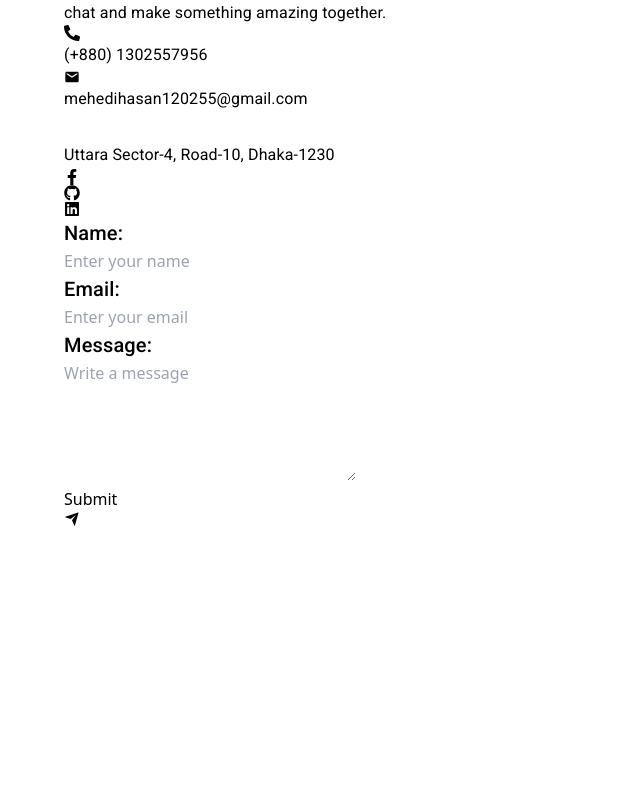
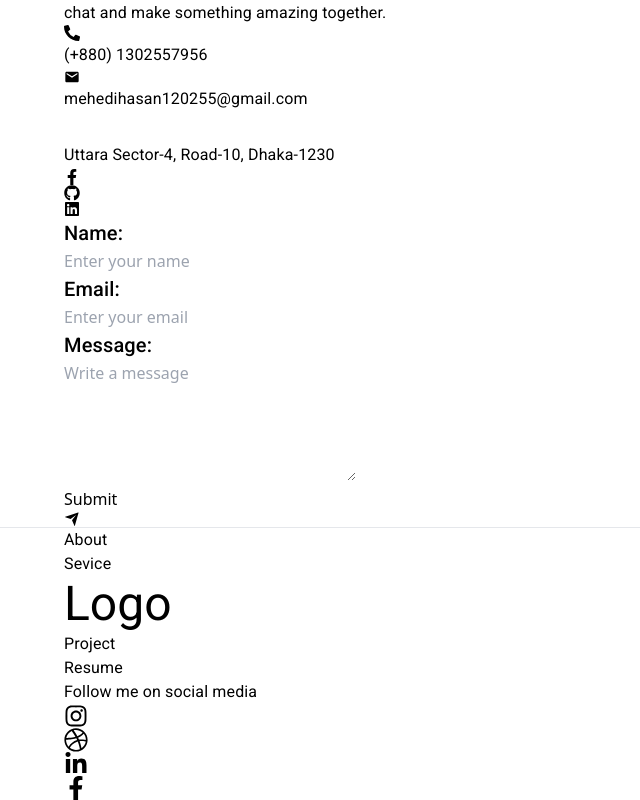
Before and after one commit to MehediHasan128/mehedi-portfolio, a React (Vite) app: page / in a window 1280 px wide. Shown: the part 10408-11208 px from the top of the page, without its empty margins (0-640 px from the left). Before the commit the page ends 10935 px from the top, so only its background shows below. Built offline with nearby package versions, Linux system fonts and the light colour scheme; some icons are missing.

Commit message:
add footer section

```diff
--- a/src/Components/Pages/Contact/Contact.jsx
+++ b/src/Components/Pages/Contact/Contact.jsx
@@ -8,7 +8,7 @@ const Contact = () => {
   return (
     <div className="bg-[#1b1b1b] py-20" id="contact">
       <Container>
-        <Box className="flex flex-col lg:flex-row justify-between items-center lg:gap-36">
+        <Box className="flex flex-col lg:flex-row justify-between items-center gap-10 lg:gap-36">
           <Box className="text-white">
             <Box>
               <Typography variant="h3">
@@ -52,23 +52,23 @@ const Contact = () => {
             <Box className="mt-14 flex gap-5">
               <div className="w-fit p-[2px] rounded-full bg-gradient-to-r from-[#df4018] to-[#af3db8] hover:-translate-y-2 duration-500 cursor-pointer">
                 <div className="p-3 bg-[#1b1b1b] rounded-full">
-                  <FaFacebookF className="text-3xl" />
+                  <FaFacebookF className="text-xl" />
                 </div>
               </div>
               <div className="w-fit p-[2px] rounded-full bg-gradient-to-r from-[#df4018] to-[#af3db8] hover:-translate-y-2 duration-500 cursor-pointer">
                 <div className="p-3 bg-[#1b1b1b] rounded-full">
-                  <FaGithub className="text-3xl" />
+                  <FaGithub className="text-xl" />
                 </div>
               </div>
               <div className="w-fit p-[2px] rounded-full bg-gradient-to-r from-[#df4018] to-[#af3db8] hover:-translate-y-2 duration-500 cursor-pointer">
                 <div className="p-3 bg-[#1b1b1b] rounded-full">
-                  <FaLinkedin className="text-3xl" />
+                  <FaLinkedin className="text-xl" />
                 </div>
               </div>
             </Box>
           </Box>
-          <Box className="flex-1">
-            <form className="w-[100%] mx-auto space-y-3">
+          <Box className="w-[100%] lg:flex-1">
+            <form className="lg:w-[100%] mx-auto space-y-3">
               <Box>
                 <label className="text-white">
                   <Typography variant="h6">
--- /dev/null
+++ b/src/Components/Pages/Footer/Footer.jsx
@@ -0,0 +1,68 @@
+import { Box, Container, Typography } from "@mui/material";
+import { FaLinkedinIn, FaInstagram, FaFacebookF, FaDribbble } from "react-icons/fa";
+
+const Footer = () => {
+    return (
+        <div className="bg-[#1b1b1b] py-10 text-white">
+            <hr className="w-[80%] mx-auto" />
+            <Container>
+                <Box className="mt-10 text-white flex justify-center items-center gap-5">
+                    <a href="#about">
+                        <Typography>
+                            <p>About</p>
+                        </Typography>
+                    </a>
+                    <a href="#about">
+                        <Typography>
+                            <p>Sevice</p>
+                        </Typography>
+                    </a>
+
+                    <Box className="px-5 lg:px-20">
+                        <Typography variant="h3">
+                            <p className="font-bold">Logo</p>
+                        </Typography>
+                    </Box>
+
+                    <a href="#about">
+                        <Typography>
+                            <p>Project</p>
+                        </Typography>
+                    </a>
+                    <a href="#about">
+                        <Typography>
+                            <p>Resume</p>
+                        </Typography>
+                    </a>
+                </Box>
+                <Typography variant="body1" >
+                    <p className="text-center my-16">Follow me on social media</p>
+                </Typography>
+                <Box className="flex justify-center gap-5">
+                    <a href="">
+                        <Typography variant="h5">
+                        <FaInstagram className="hover:text-[#df4018] hover:-translate-y-2 duration-700" />
+                        </Typography>
+                    </a>
+                    <a href="">
+                        <Typography variant="h5">
+                        <FaDribbble className="hover:text-[#df4018] hover:-translate-y-2 duration-700" />
+                        </Typography>
+                    </a>
+                    <a href="">
+                        <Typography variant="h5">
+                        <FaLinkedinIn className="hover:text-[#df4018] hover:-translate-y-2 duration-700" />
+                        </Typography>
+                    </a>
+                    <a href="">
+                        <Typography variant="h5">
+                        <FaFacebookF className="hover:text-[#df4018] hover:-translate-y-2 duration-700" />
+                        </Typography>
+                    </a>
+                </Box>
+            </Container>
+        </div>
+    );
+};
+
+export default Footer;
--- a/src/Components/Pages/Home/Home.jsx
+++ b/src/Components/Pages/Home/Home.jsx
@@ -1,6 +1,7 @@
 import About from "../About/About";
 import Banner from "../Banner/Banner";
 import Contact from "../Contact/Contact";
+import Footer from "../Footer/Footer";
 import Navbar from "../Navbar/Navbar";
 import Projects from "../Projects/Projects";
 import Resume from "../Resume/Resume";
@@ -18,6 +19,7 @@ const Home = () => {
             <Projects />
             <Resume />
             <Contact />
+            <Footer />
         </div>
     );
 };
```
